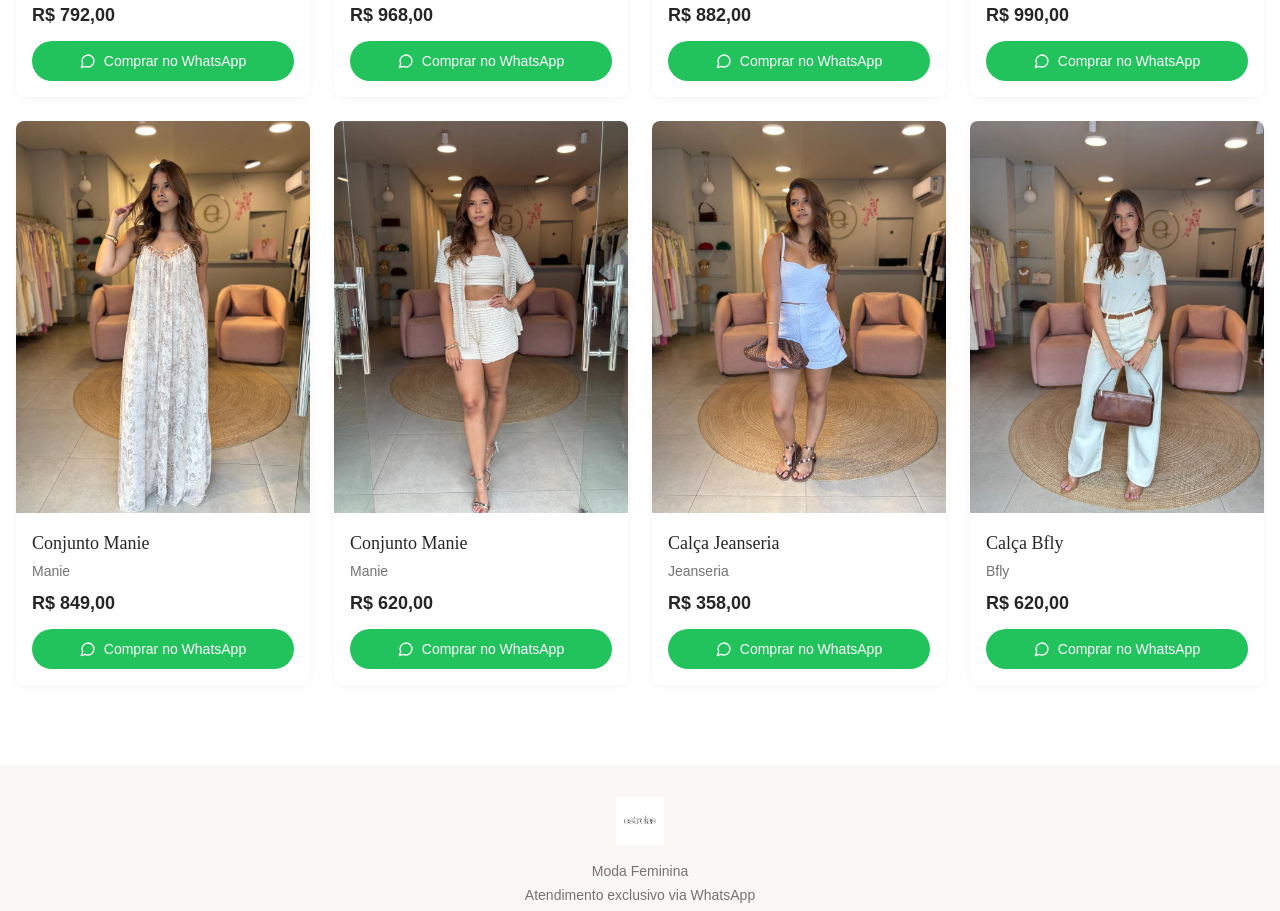
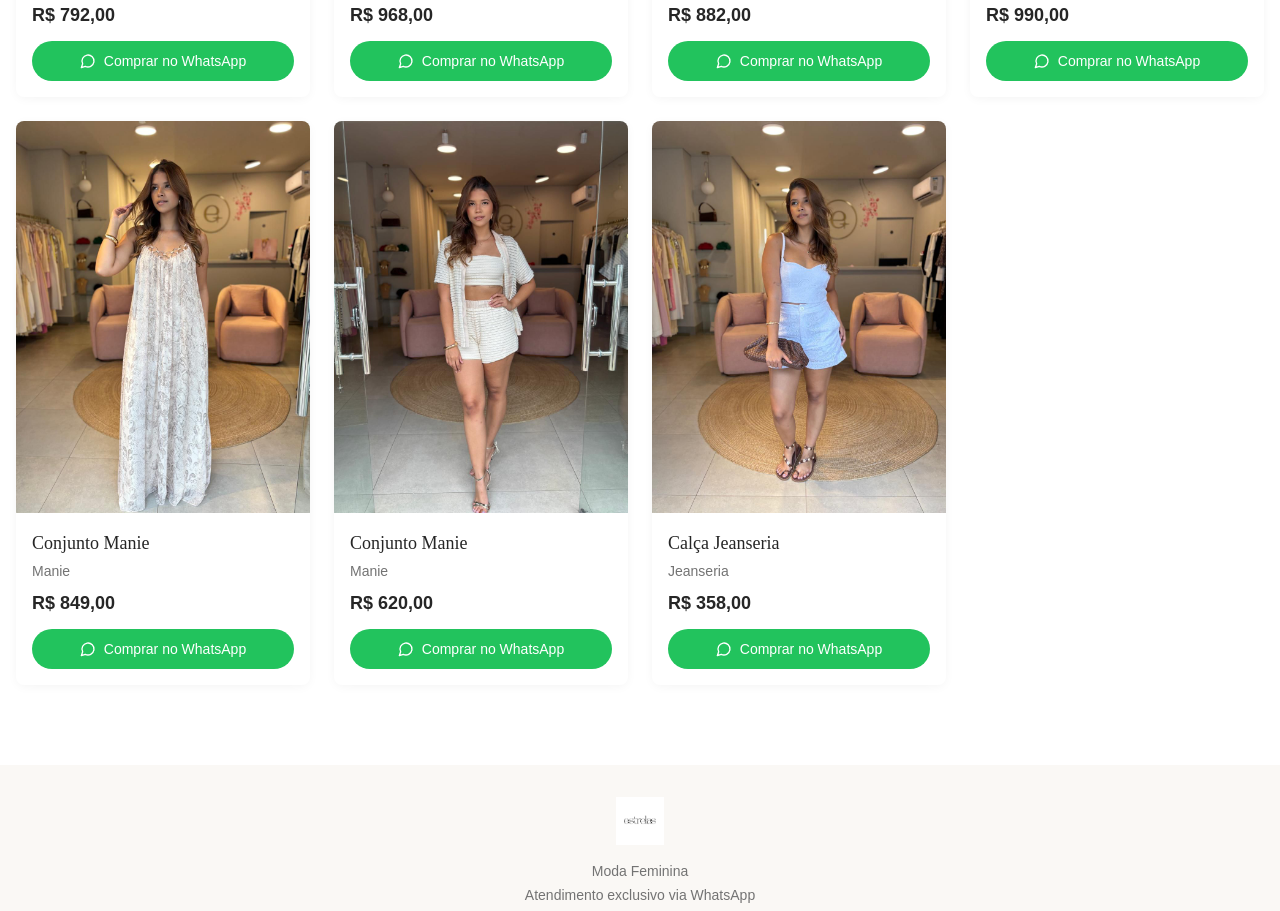
Before and after one commit to tivitor/Catalogo, a React (Vite) app: page / in a window 1280 px wide. Shown: the part 4740-5651 px from the top of the page. Built offline with nearby package versions, Linux system fonts and the light colour scheme; the HTML template or start-up script is replaced by a standard one.

Commit message:
Update products.ts

```diff
--- a/src/data/products.ts
+++ b/src/data/products.ts
@@ -34,7 +34,6 @@ import calcaLeggingCouro20 from '@/assets/products/product-32.jpg';
 import calcaLeggingCouro21 from '@/assets/products/product-33.jpg';
 import calcaLeggingCouro22 from '@/assets/products/product-34.jpg';
 import calcaLeggingCouro23 from '@/assets/products/product-35.jpg';
-import calcaLeggingCouro24 from '@/assets/products/product-36.jpg';
 
 
 
@@ -417,16 +416,6 @@ export const products: Product[] = [
     sizes: ['42'],
     image: calcaLeggingCouro22,
   },
-        {
-    id: '36',
-    name: 'Calça Bfly',
-    brand: 'bfly',
-    price: 620.00,
-    description: 'Apenas esse disponivel',
-    details: ['Apenas esse disponivel'],
-    sizes: ['38'],
-    image: calcaLeggingCouro23,
-  },
 ];
 
 export const getProductById = (id: string): Product | undefined => {
```
